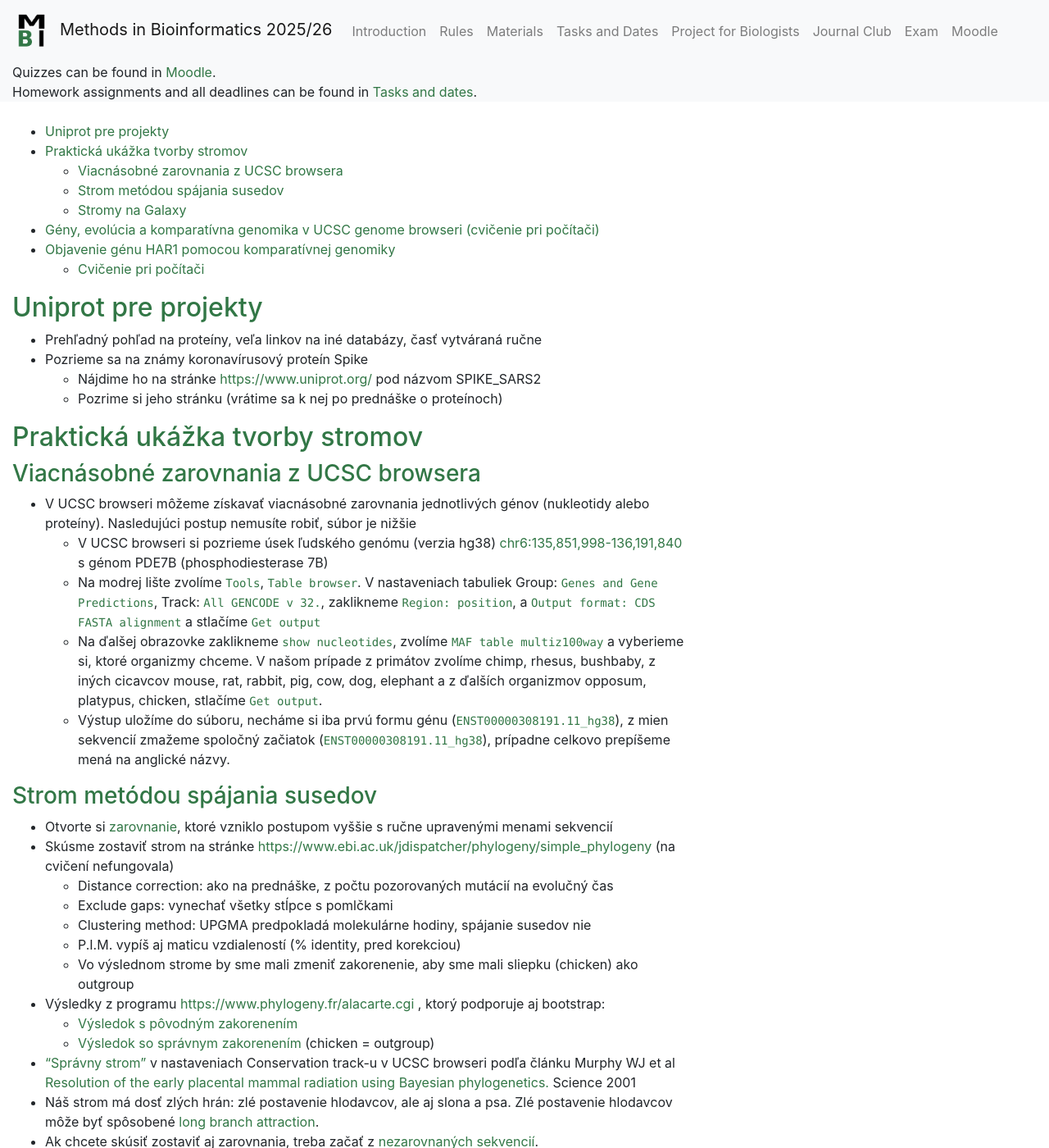
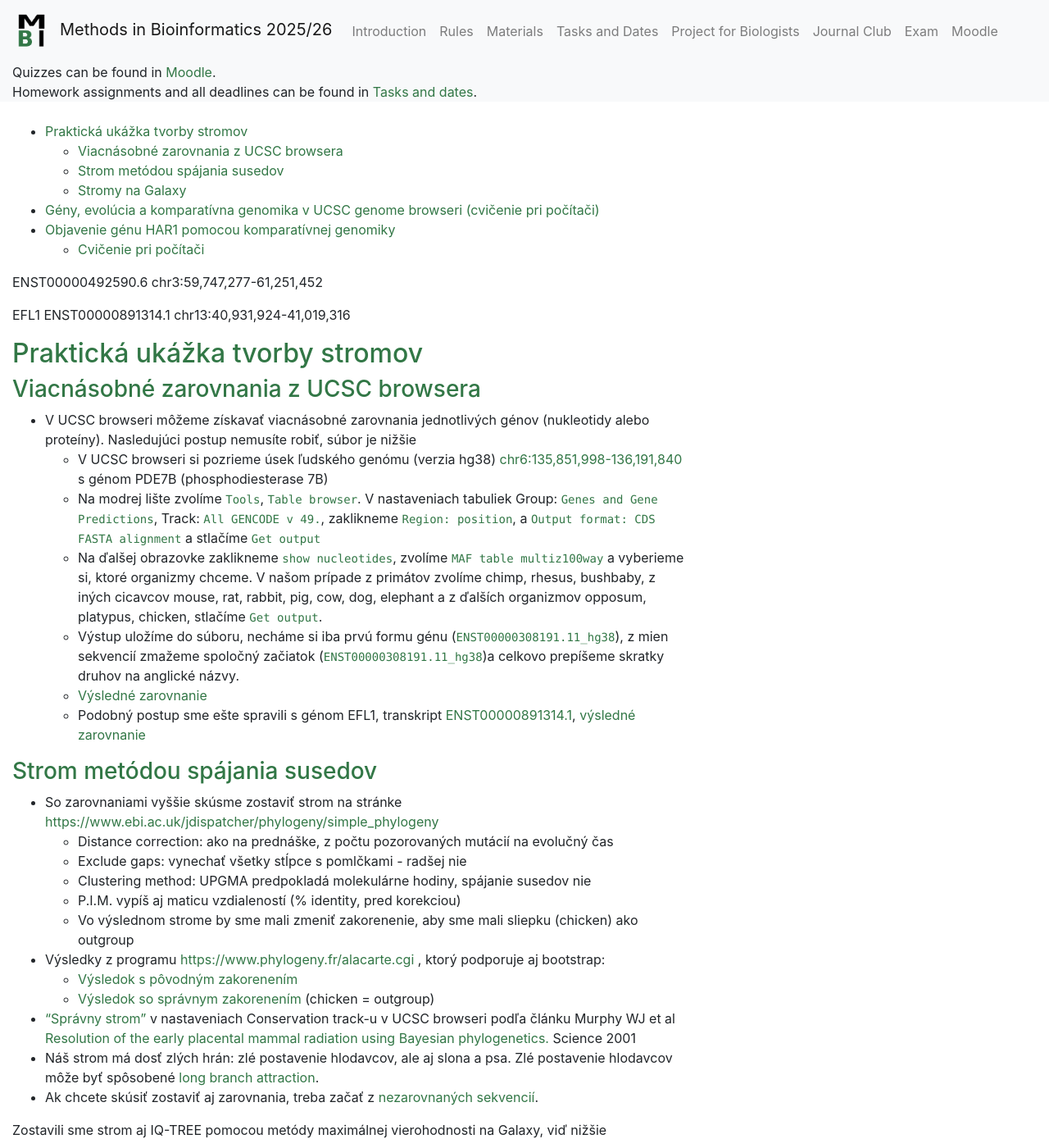
Before and after one commit to fmfi-compbio/mbi, a Jekyll site: the page built from notes/cb-phylo2.md, in a window 1280 px wide and 1400 px high. Shown: the whole window at 82% size. Built offline with Jekyll 4.4.1, drawn with Linux system fonts in a browser that asks for light colours; nearby versions of some CDN libraries; our own code applies the rules of GitHub Pages for plain Markdown files.

Commit message:
cb-phylo2

```diff
--- a/notes/cb-phylo2.md
+++ b/notes/cb-phylo2.md
@@ -6,14 +6,11 @@
 {:toc}
 
 
-## Uniprot pre projekty
+ENST00000492590.6
+chr3:59,747,277-61,251,452
 
-  - Prehľadný pohľad na proteíny, veľa linkov na iné databázy, časť
-    vytváraná ručne
-  - Pozrieme sa na známy koronavírusový proteín Spike
-      - Nájdime ho na stránke <https://www.uniprot.org/> pod názvom
-        SPIKE\_SARS2
-      - Pozrime si jeho stránku (vrátime sa k nej po prednáške o proteínoch)
+EFL1
+ENST00000891314.1 chr13:40,931,924-41,019,316
 
 ## Praktická ukážka tvorby stromov
 
@@ -27,7 +24,7 @@
         7B)
       - Na modrej lište zvolíme `Tools`, `Table browser`. V nastaveniach
         tabuliek Group: `Genes and Gene Predictions`, Track: `All GENCODE v
-        32.`, zaklikneme `Region: position`, a `Output format: CDS FASTA
+        49.`, zaklikneme `Region: position`, a `Output format: CDS FASTA
         alignment` a stlačíme `Get output`
       - Na ďalšej obrazovke zaklikneme `show nucleotides`, zvolíme `MAF
         table multiz100way` a vyberieme si, ktoré organizmy chceme. V
@@ -37,17 +34,19 @@
         output`.
       - Výstup uložíme do súboru, necháme si iba prvú formu génu
         (`ENST00000308191.11_hg38`), z mien sekvencií zmažeme spoločný
-        začiatok (`ENST00000308191.11_hg38`), prípadne celkovo prepíšeme
-        mená na anglické názvy.
+        začiatok (`ENST00000308191.11_hg38`)a celkovo prepíšeme
+        skratky druhov na anglické názvy.
+      - [Výsledné zarovnanie](../data/cb-phylo2-aln1.fa)
+      - Podobný postup sme ešte spravili s génom EFL1, transkript [ENST00000891314.1](https://genome-euro.ucsc.edu/cgi-bin/hgTracks?db=hg38&position=chr13%3A40931924-41019316), [výsledné zarovnanie](../data/cb-phylo2-aln2.fa)
+
 
 ### Strom metódou spájania susedov
 
-  - Otvorte si [zarovnanie](https://compbio.fmph.uniba.sk/vyuka/mbi-data/cb06/cb06-aln.fa), ktoré vzniklo postupom vyššie s ručne upravenými menami sekvencií
-  - Skúsme zostaviť strom na stránke
-    <https://www.ebi.ac.uk/jdispatcher/phylogeny/simple_phylogeny> (na cvičení nefungovala)
+  - So zarovnaniami vyššie skúsme zostaviť strom na stránke
+    <https://www.ebi.ac.uk/jdispatcher/phylogeny/simple_phylogeny>
       - Distance correction: ako na prednáške, z počtu pozorovaných
         mutácií na evolučný čas
-      - Exclude gaps: vynechať všetky stĺpce s pomlčkami
+      - Exclude gaps: vynechať všetky stĺpce s pomlčkami - radšej nie
       - Clustering method: UPGMA predpokladá molekulárne hodiny,
         spájanie susedov nie
       - P.I.M. vypíš aj maticu vzdialeností (% identity, pred korekciou)
@@ -60,6 +59,7 @@
       - [Výsledok so správnym
         zakorenením](https://compbio.fmph.uniba.sk/vyuka/mbi/images/2/24/Cb06-aln-root.pdf) (chicken =
         outgroup)
+
 
   - ["Správny strom"](https://genome-euro.ucsc.edu/images/phylo/hg38_100way.png) v
     nastaveniach Conservation track-u v UCSC browseri podľa článku
```
